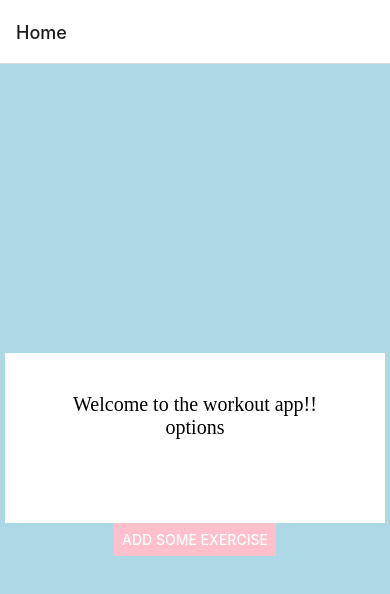
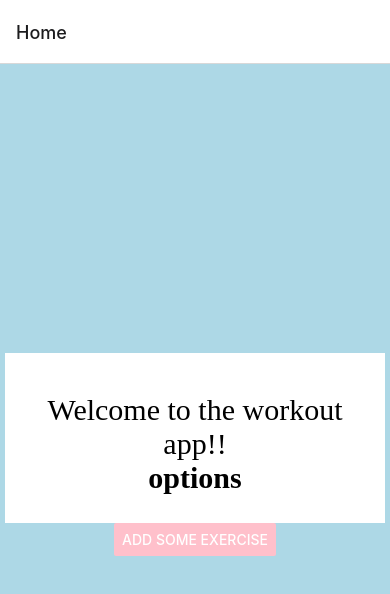
Before and after one commit to lmelo031/MobilePortfolio2, a React Native app in the folder portfolio2/: screen /Home in a window 390 px wide. Shown: the top 594 px of the page. Built offline with nearby package versions, Linux system fonts and the light colour scheme.

Commit message:
April 24, 2022 6:08 PM

```diff
--- a/portfolio2/HomeScreen.js
+++ b/portfolio2/HomeScreen.js
@@ -11,7 +11,7 @@ class HomeScreen extends React.Component {
         <Text style={styles.rectangle}>
         Welcome to the workout app!!
         <br></br>
-        options
+        <b>options</b>
         </Text>
         <Button
           title="Add some exercise"
@@ -40,7 +40,7 @@ class HomeScreen extends React.Component {
             justifyContent: 'center',
             textAlign: 'center',
             padding: 40,
-            fontSize: 20,
+            fontSize: 30,
             fontFamily: "Times new roman",
 
           },
```
